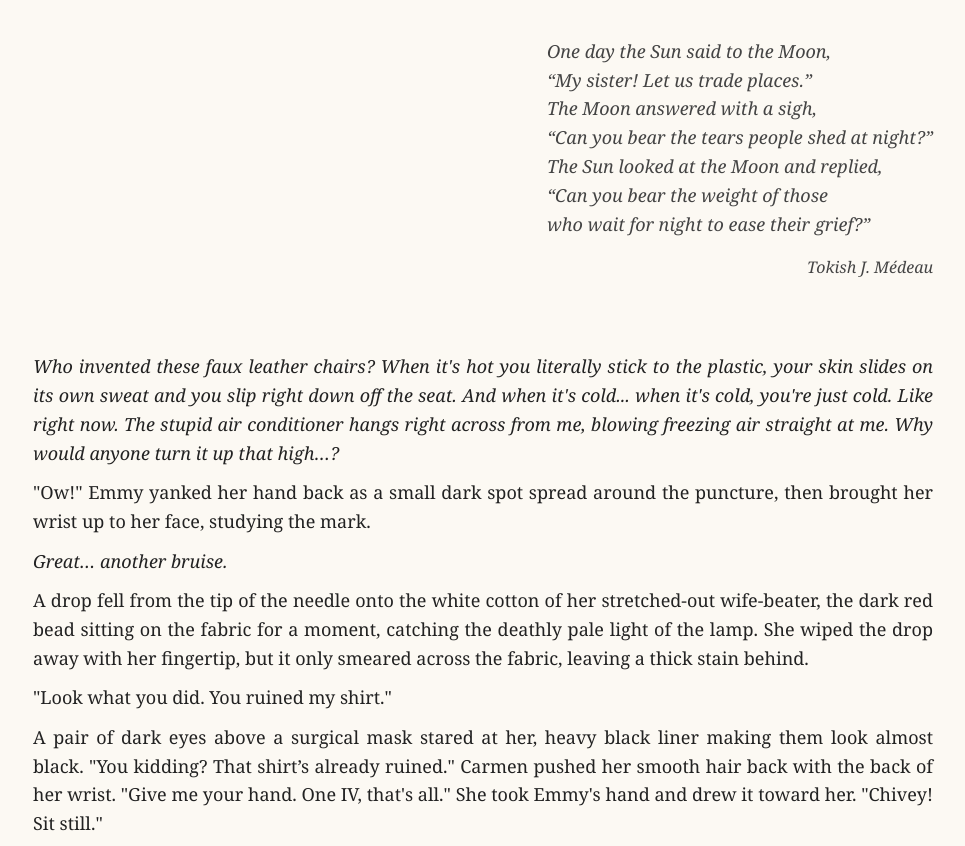
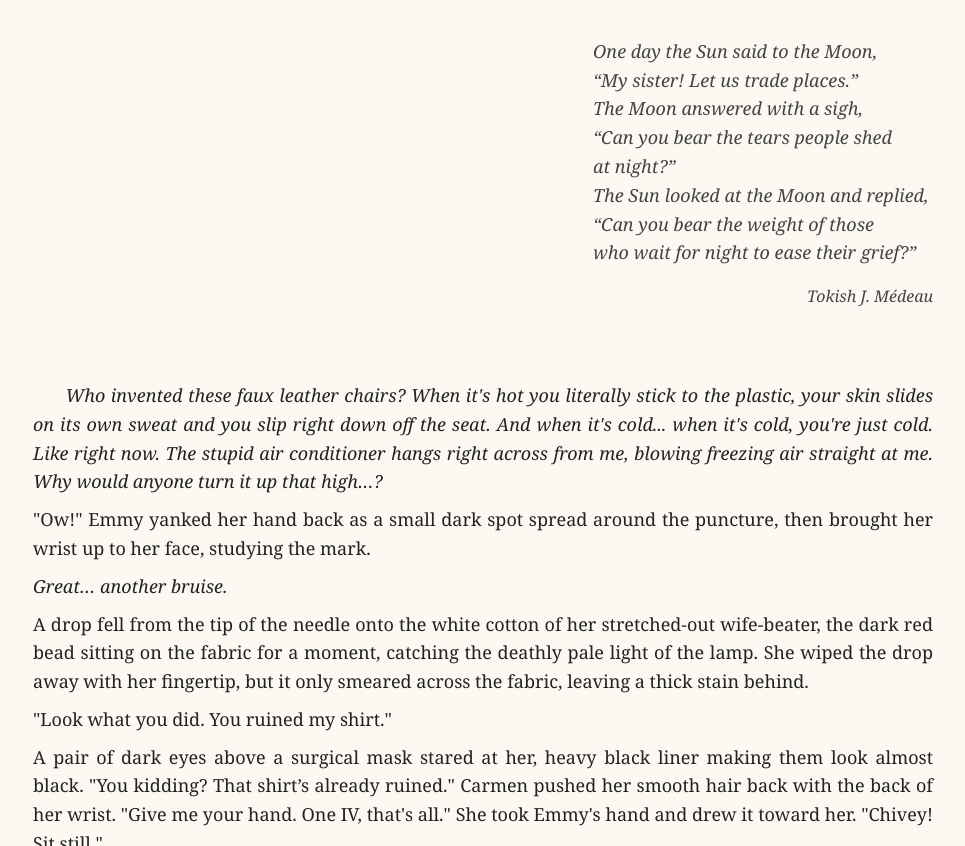
Before and after one commit to tokishmedeau/tokishmedeau.github.io, a plain HTML site: page chivey_chapter1.html in a window 1280 px wide. Shown: the part 379-1225 px from the top of the page, without its empty margins (157-1122 px from the left). Drawn offline with Linux system fonts and the light colour scheme.

Commit message:
Update chivey_chapter1.html

```diff
--- a/chivey_chapter1.html
+++ b/chivey_chapter1.html
@@ -102,8 +102,8 @@ h1{
 }
 
 .epigraph {
-    width: fit-content;
-    max-width: 80%;
+    width: 340px;
+    max-width: 100%;
     margin-left: auto;
     margin-right: 0;
     margin-bottom: 70px;
@@ -129,7 +129,7 @@ p {
     text-align: justify;
     hyphens: auto;
     margin-top: 0;
-    margin-bottom: 0.6em;
+    margin-bottom: 0.5em;
     text-indent: 0;
     text-wrap: pretty;
 }
@@ -143,7 +143,11 @@ p {
 }
 
 .scene-block {
-    margin-top: 2em;
+    margin-top: 2.2em;
+}
+
+.scene-block > p:first-child {
+    text-indent: 1.8em;
 }
 
 .embedded-story {
```
